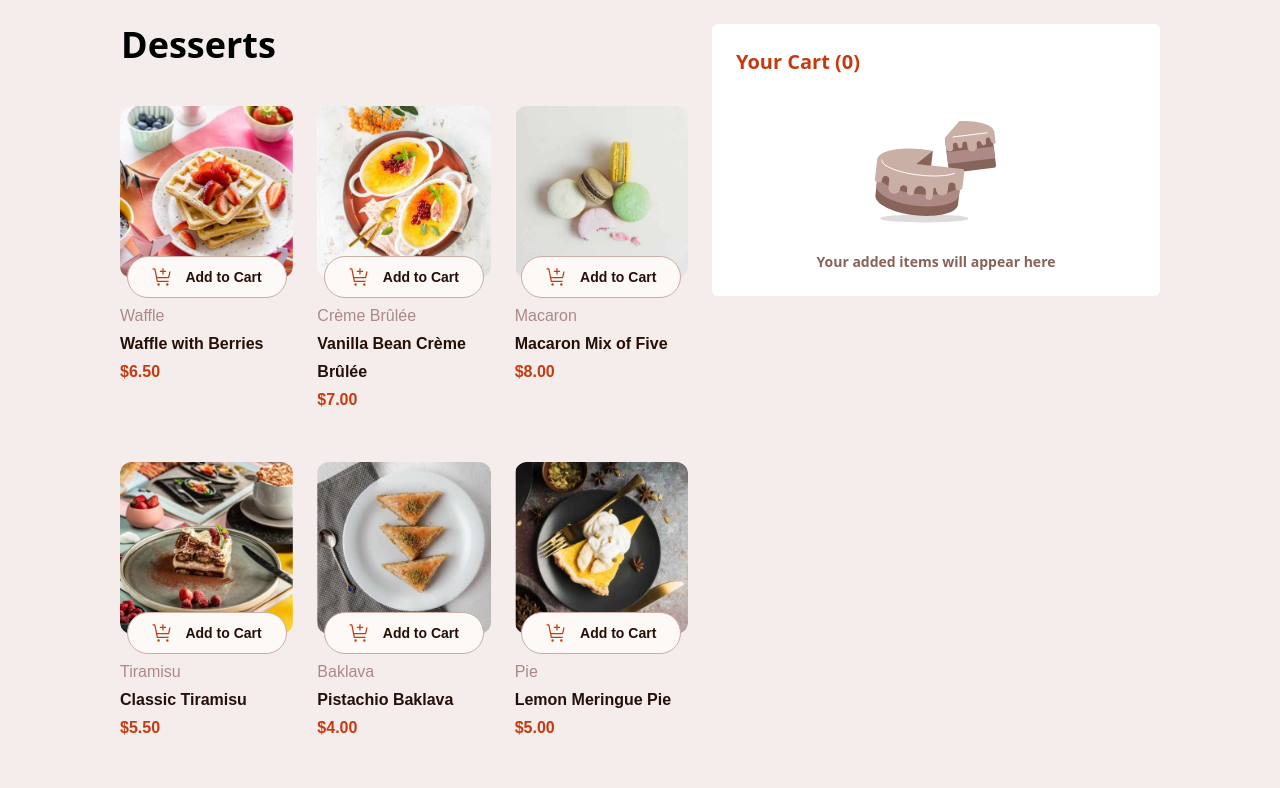
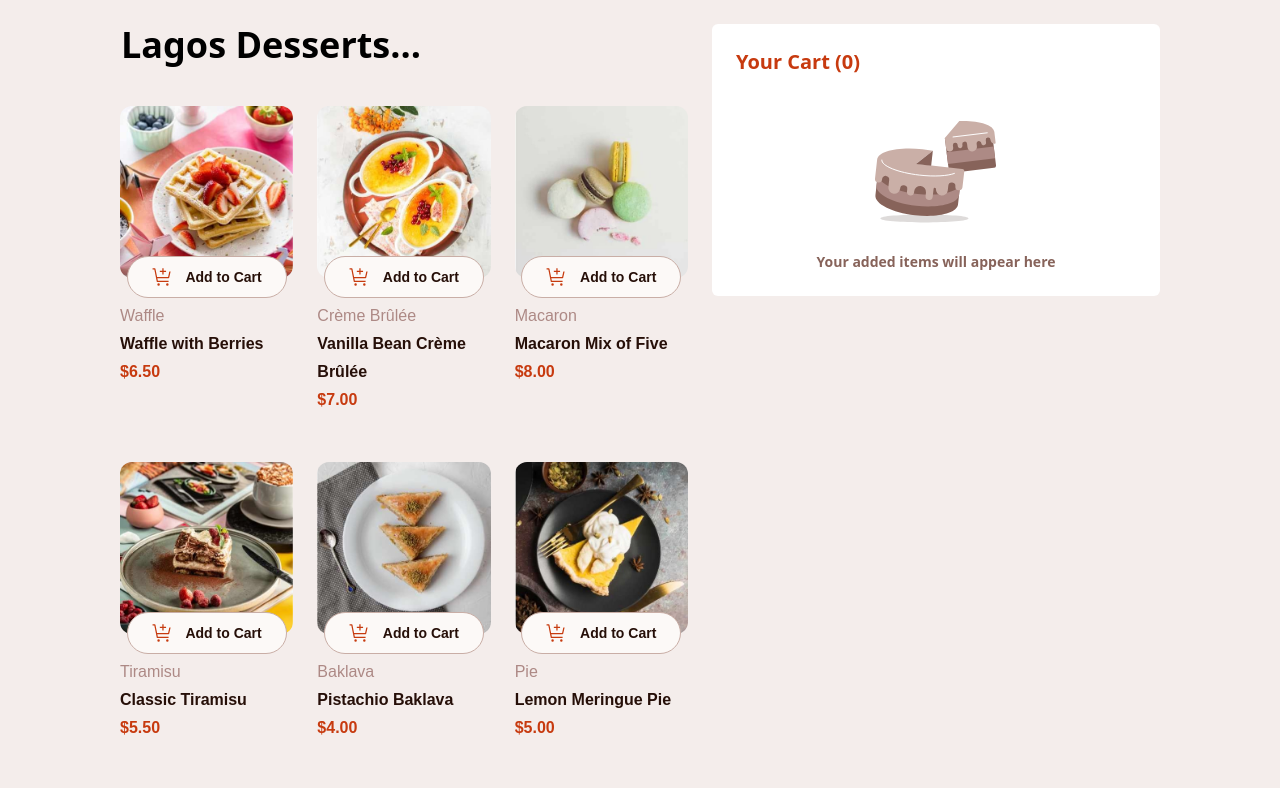
Before and after one commit to Udeme01/ProductFoodList, a React (Vite) app: page / in a window 1280 px wide. Shown: the top 788 px of the page. Built offline with nearby package versions, Linux system fonts and the light colour scheme.

Commit message:
changed Desserts heading to Lagos Desserts

```diff
--- a/src/components/Header.jsx
+++ b/src/components/Header.jsx
@@ -3,7 +3,7 @@ const Header = () => {
     <>
       <header>
         <h1 className="font-redHat700 text-4xl pb-4 border border-rose100">
-          Desserts
+          Lagos Desserts...
         </h1>
       </header>
     </>
```
